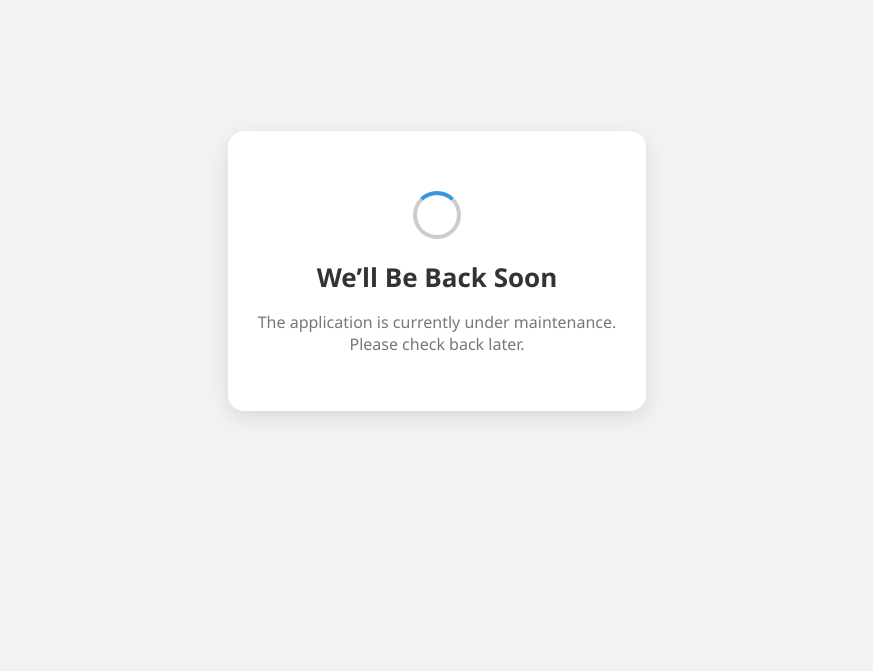
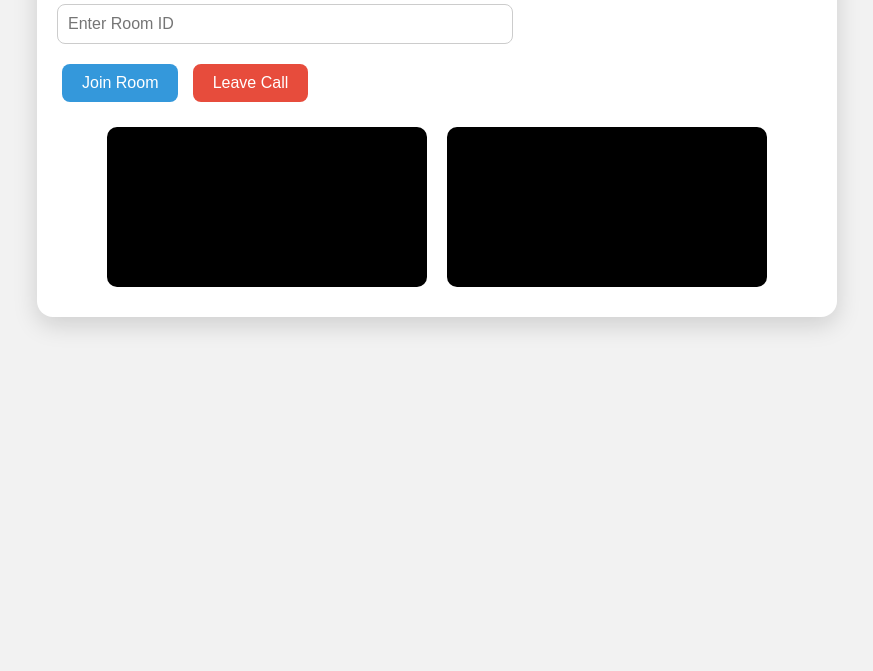
Before and after one commit to MrRanjan12/ExpressCallApp, a website: page public/index.html in a window 1280 px wide. Shown: the part 129-800 px from the top of the page, without its empty margins (203-1076 px from the left). Drawn offline with nearby package versions, Linux system fonts and the light colour scheme.

Commit message:
Update index.html

```diff
--- a/public/index.html
+++ b/public/index.html
@@ -3,77 +3,117 @@
 <head>
   <title>Vani.liveCall</title>
   <style>
-    body { font-family: sans-serif; text-align: center; }
-    video { width: 45%; margin: 10px; background: #000; }
-    button { margin: 5px; padding: 10px 20px; }
-  </style>
-</head>
-<body>
-   <style>
+    * {
+      box-sizing: border-box;
+    }
+
     body {
       margin: 0;
       padding: 0;
-      background-color: #f2f2f2;
+      background: #f2f2f2;
       font-family: 'Segoe UI', Tahoma, Geneva, Verdana, sans-serif;
       display: flex;
-      justify-content: center;
+      flex-direction: column;
       align-items: center;
-      height: 100vh;
-      text-align: center;
     }
 
     .container {
-      background-color: #ffffff;
-      padding: 40px 30px;
+      background: white;
+      margin-top: 30px;
+      padding: 30px 20px;
       border-radius: 16px;
-      box-shadow: 0 6px 20px rgba(0, 0, 0, 0.1);
-      max-width: 400px;
+      box-shadow: 0 8px 25px rgba(0, 0, 0, 0.15);
+      width: 90%;
+      max-width: 800px;
     }
 
-    h1 {
-      color: #333333;
-      font-size: 26px;
-      margin-bottom: 10px;
+    h2 {
+      color: #333;
+      margin-bottom: 20px;
     }
 
-    p {
-      color: #777777;
+    input[type="text"] {
+      padding: 10px;
+      width: 60%;
+      border-radius: 8px;
+      border: 1px solid #ccc;
+      margin-bottom: 15px;
       font-size: 16px;
     }
 
-    .spinner {
-      margin: 20px auto;
-      width: 40px;
-      height: 40px;
-      border: 4px solid #ccc;
-      border-top: 4px solid #3498db;
-      border-radius: 50%;
-      animation: spin 1s linear infinite;
+    .btn {
+      padding: 10px 20px;
+      margin: 5px;
+      font-size: 16px;
+      border: none;
+      border-radius: 8px;
+      cursor: pointer;
+      transition: background 0.3s ease;
     }
 
-    @keyframes spin {
-      to { transform: rotate(360deg); }
+    .join-btn {
+      background-color: #3498db;
+      color: white;
+    }
+
+    .join-btn:hover {
+      background-color: #2980b9;
+    }
+
+    .leave-btn {
+      background-color: #e74c3c;
+      color: white;
+    }
+
+    .leave-btn:hover {
+      background-color: #c0392b;
+    }
+
+    .videos {
+      display: flex;
+      justify-content: center;
+      gap: 20px;
+      flex-wrap: wrap;
+      margin-top: 20px;
+    }
+
+    video {
+      width: 45%;
+      max-width: 320px;
+      border-radius: 10px;
+      background: black;
+    }
+
+    @media (max-width: 768px) {
+      .videos {
+        flex-direction: column;
+        align-items: center;
+      }
+
+      video {
+        width: 80%;
+      }
     }
   </style>
 </head>
 <body>
   <div class="container">
-    <div class="spinner"></div>
-    <h1>We’ll Be Back Soon</h1>
-    <p>The application is currently under maintenance.<br>
-    Please check back later.</p>
+    <h2>Vani.liveCall</h2>
+    <input type="text" id="roomInput" placeholder="Enter Room ID" />
+    <div>
+      <button class="btn join-btn" onclick="joinRoom()">Join Room</button>
+      <button class="btn leave-btn" onclick="leaveRoom()">Leave Call</button>
+    </div>
+
+    <div class="videos">
+      <video id="localVideo" autoplay muted playsinline></video>
+      <video id="remoteVideo" autoplay playsinline></video>
+    </div>
   </div>
-</body>
-  <!-- <h2>WebRTC Call Test</h2>
-  <input type="text" id="roomInput" placeholder="Enter Room ID" />
-  <button onclick="joinRoom()">Join Room</button>
-  <br/><br/>
-  <video id="localVideo" autoplay muted></video>
-  <video id="remoteVideo" autoplay></video>
 
   <script src="https://cdn.socket.io/4.7.2/socket.io.min.js"></script>
   <script>
-    const socket = io(); // default assumes same host
+    const socket = io(); // Connect to backend server
 
     let localStream;
     let peerConnection;
@@ -83,9 +123,7 @@
     let roomId = "";
 
     const servers = {
-      iceServers: [
-        { urls: "stun:stun.l.google.com:19302" }
-      ]
+      iceServers: [{ urls: "stun:stun.l.google.com:19302" }]
     };
 
     async function joinRoom() {
@@ -110,7 +148,7 @@
 
       socket.emit("join-room", roomId);
 
-      socket.on("user-joined", async (userId) => {
+      socket.on("user-joined", async () => {
         const offer = await peerConnection.createOffer();
         await peerConnection.setLocalDescription(offer);
         socket.emit("offer", { roomId, sdp: offer });
@@ -131,6 +169,25 @@
         peerConnection.addIceCandidate(new RTCIceCandidate(candidate));
       });
     }
-  </script> -->
+
+    function leaveRoom() {
+      if (peerConnection) {
+        peerConnection.close();
+        peerConnection = null;
+      }
+
+      if (localStream) {
+        localStream.getTracks().forEach(track => track.stop());
+        localStream = null;
+      }
+
+      localVideo.srcObject = null;
+      remoteVideo.srcObject = null;
+
+      alert("You have left the call.");
+      Optional: emit a socket event to notify the other peer
+      socket.emit("leave-room", roomId);
+    }
+  </script>
 </body>
 </html>
```
